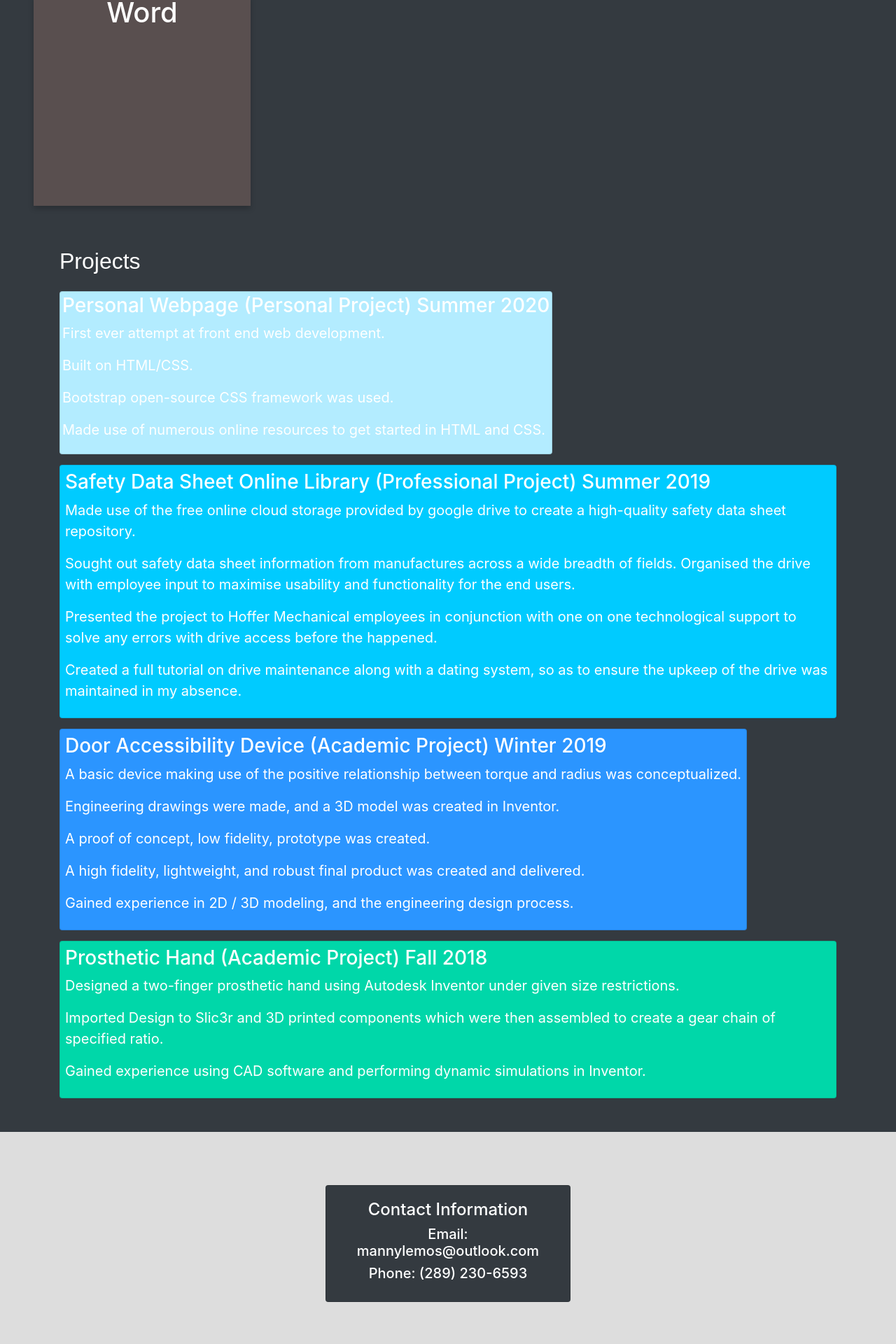
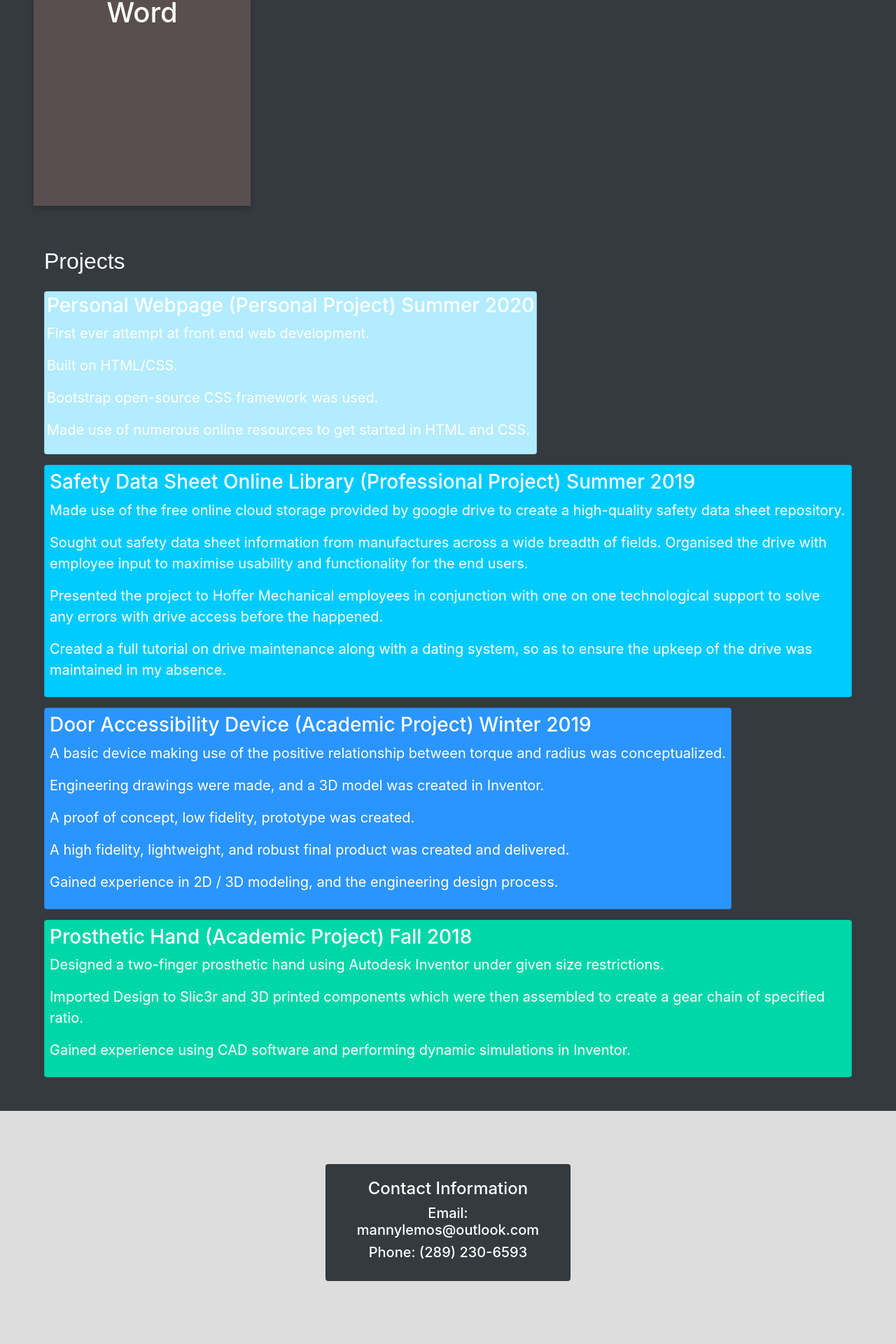
Before and after one commit to MannyLemos/MannyLemos.github.io, a Jekyll site: the page index.html, which Jekyll copies as it is, in a window 1280 px wide. Shown: the part 2129-4049 px from the top of the page at 70% size. Built offline with Jekyll 4.4.1, drawn with Linux system fonts in a browser that asks for light colours; nearby versions of some CDN libraries; a script that is not in the unit is left out; after the commit the page ends 4019 px from its top, so only the background shows below that.

Commit message:
Update index.html

```diff
--- a/index.html
+++ b/index.html
@@ -306,7 +306,7 @@ $.backstretch([
                     <br></br>
 
 
-                    <div align="left" class="container">
+                    <div align="left" class="container-fluid">
                     <h2 class="headers" id="section-projects">Projects</h2>
                     <div class="columns scroll-animations">
 
```
